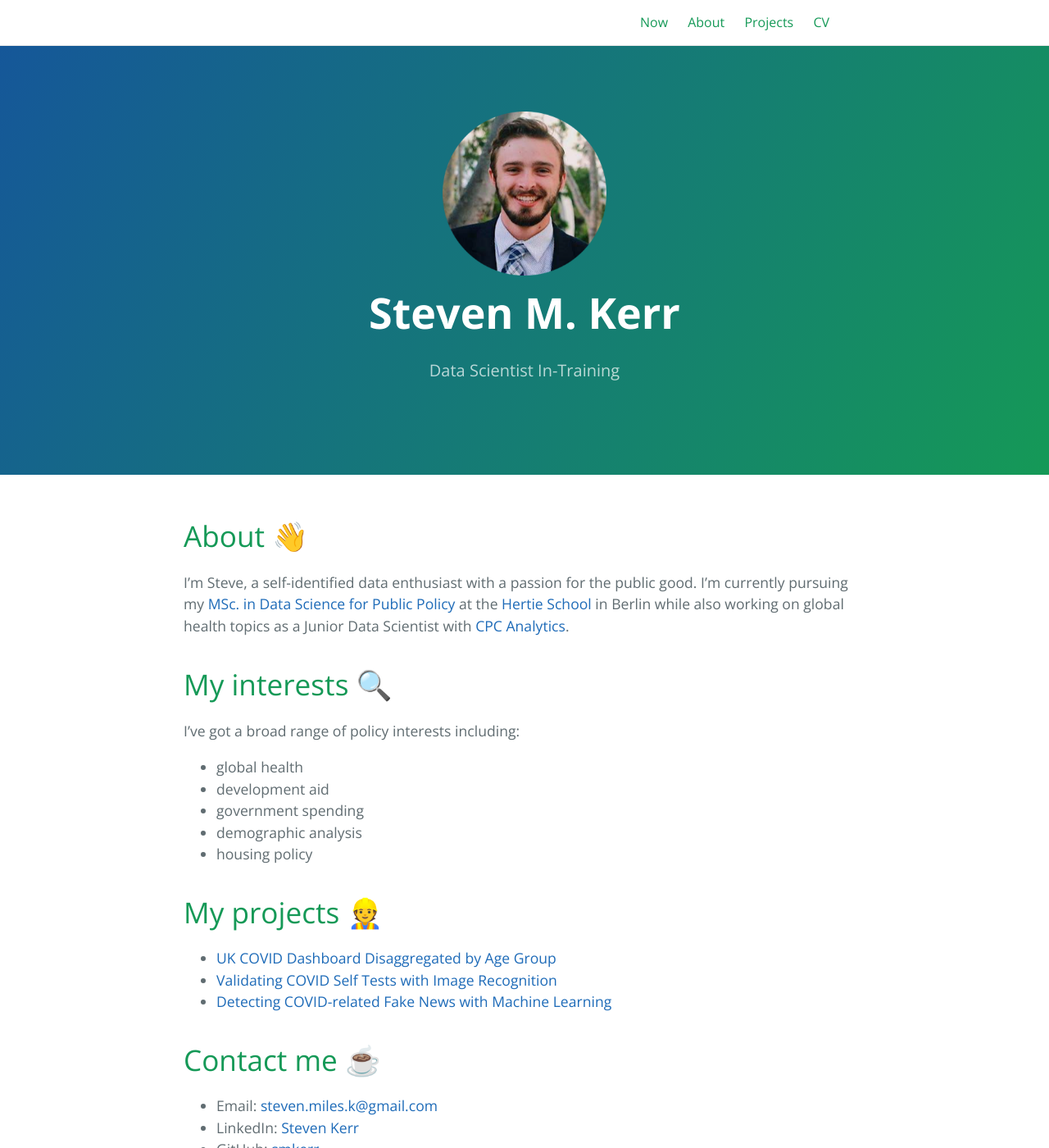
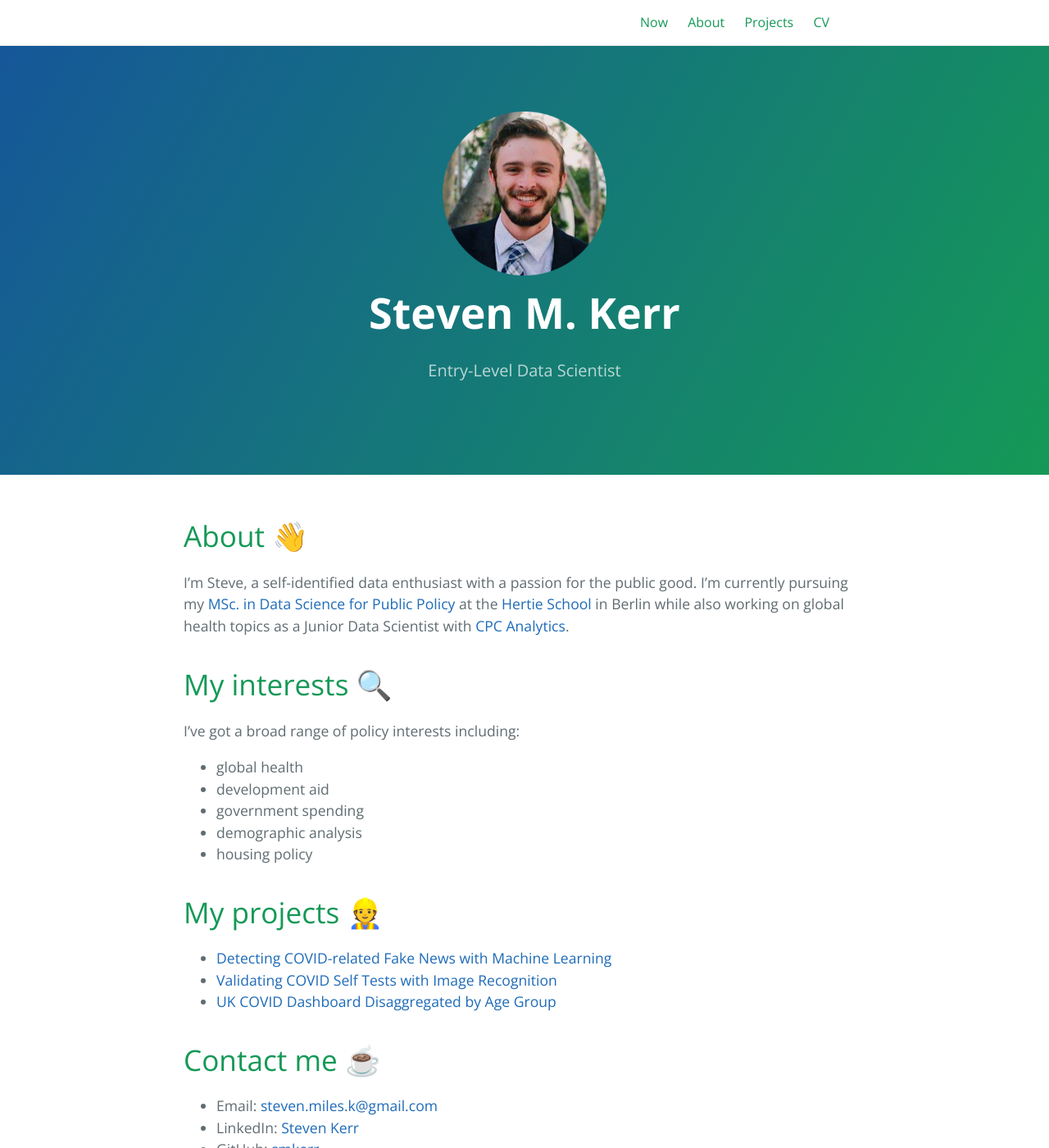
Before and after one commit to smkerr/smkerr.github.io, a Jekyll site: the page built from index.md, in a window 1280 px wide and 1400 px high. Shown: the whole window at 82% size. Built offline with Jekyll 4.4.1, drawn with Linux system fonts in a browser that asks for light colours; emoji names are drawn with the system emoji font.

```diff
--- a/_config.yml
+++ b/_config.yml
@@ -1,5 +1,5 @@
 title: Steven M. Kerr
-description: Data Scientist In-Training
+description: Entry-Level Data Scientist
 show_downloads: false
 
 baseurl: # change this to the subpath of your site, e.g. /blog. Leave it empty if you don't need it.
--- a/index.md
+++ b/index.md
@@ -22,9 +22,9 @@ I've got a broad range of policy interests including:
 * housing policy
 
 # My projects :construction_worker:
+* <a href="/projects.html#detecting-covid-fake-news">Detecting COVID-related Fake News with Machine Learning</a>
+* <a href="/projects.html#validating-covid-self-tests">Validating COVID Self Tests with Image Recognition</a>
 * <a href="/projects.html#uk-covid-dashboard">UK COVID Dashboard Disaggregated by Age Group</a>
-* <a href="/projects.html#validating-covid-self-tests">Validating COVID Self Tests with Image Recognition</a>
-* <a href="/projects.html#detecting-covid-fake-news">Detecting COVID-related Fake News with Machine Learning</a>
 
 # Contact me :coffee:
 * Email: [steven.miles.k@gmail.com](mailto:steven.miles.k@gmail.com)
```
Also changed, not shown: about.md (+1 -1 lines), cv.md (+1 -4 lines), now.md (+1 -1 lines), projects.md (+10 -11 lines), 1 other file.
